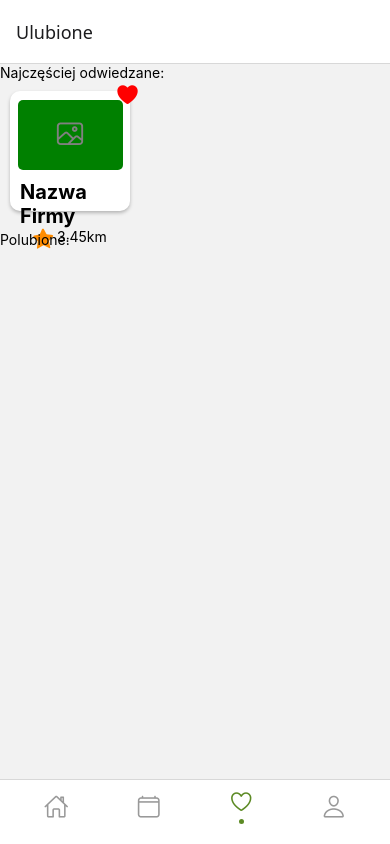
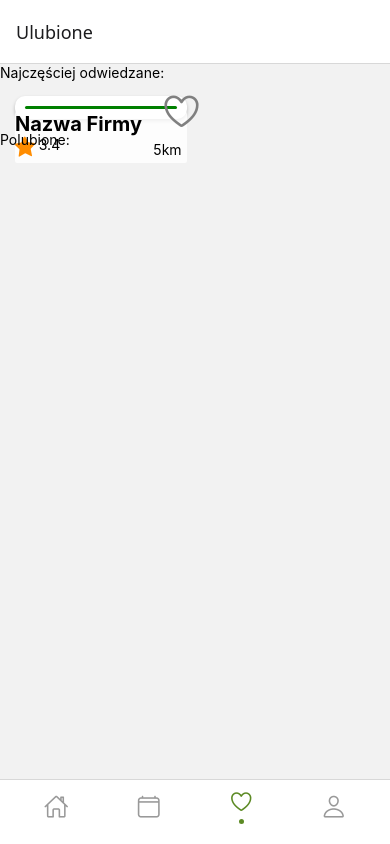
Before and after one commit to weronikaskowron1/Inzynierka, a React Native app: screen /Ulubione in a window 390 px wide. Built offline with nearby package versions, Linux system fonts and the light colour scheme.

Commit message:
działajacy profil firmy

```diff
--- a/App.tsx
+++ b/App.tsx
@@ -4,6 +4,7 @@ import { StyleSheet, Text, View } from 'react-native';
 
 import { useNavigation, NavigationContainer } from '@react-navigation/native';
 import { createNativeStackNavigator } from '@react-navigation/native-stack';
+import { useSafeAreaInsets, SafeAreaProvider } from 'react-native-safe-area-context';
 
 import { Button } from '@react-navigation/elements';
 
@@ -13,9 +14,11 @@ import Nawigator from './Komponenty/Nawigator.tsx'
 
 const Stack = createNativeStackNavigator();
 
+
 function RootStack() {
+  const insets = useSafeAreaInsets();
   return (
-
+    <View style={{backgroundColor: 'white', paddingBottom: insets.bottom, height: '100%', width: '100%'}}>
     <Stack.Navigator
      screenOptions={{
             headerShown: false,
@@ -33,16 +36,18 @@ function RootStack() {
         options={{ title: 'Logowanie' }}
         />
      </Stack.Navigator>
+     </View>
   );
 }
 
 
 export default function App() {
   return (
-    <NavigationContainer>
-       <RootStack />
-    </NavigationContainer>
-
+    <SafeAreaProvider>
+        <NavigationContainer>
+           <RootStack />
+        </NavigationContainer>
+    </SafeAreaProvider>
 
 
   );
--- a/Strony/Ulubione.tsx
+++ b/Strony/Ulubione.tsx
@@ -2,38 +2,49 @@ import { StyleSheet, Text, View, ScrollView, Pressable } from 'react-native';
 import { Button } from '@react-navigation/elements';
 import { useNavigation } from '@react-navigation/native';
 import {Ionicons, Fontisto} from '@expo/vector-icons';
-import { useState } from 'react';
+import { useState, useEffect } from 'react';
 
 
 function ProfilFirmy({nazwaFirmy, idFirmy, profiloweFirmy, ocenaFirmy, polubione, odleglosc}) {
     const [czyPolubione, setPolubione] = useState(polubione);
+    useEffect(() => {
+      setPolubione(polubione);
+    }, [polubione]);
     return (
         <View style={styles.containerFirma}>
-            <Pressable style={styles.polubione} onPress={() => setPolubione(!polubione)}>
-              {polubione ? (
-                <Ionicons name="heart" style={styles.serduszko} size={25} />
+            <Pressable style={styles.polubione} onPress={() => setPolubione(prev => !prev)}>
+              {czyPolubione ? (
+                  <>
+                  <View style={{alignItems: 'center', justifyContent: 'center'}}>
+                   <Ionicons name="heart" style={styles.serduszko} size={35} />
+                   <Ionicons name="heart" style={styles.serduszko_back} size={42}/>
+                   </View>
+                </>
               ) : (
-                <Ionicons name="heart-outline" style={styles.serduszko} size={25} />
+                <Ionicons name="heart-outline" style={styles.serduszko_blank} size={42} />
               )}
             </Pressable>
             <View style={styles.Stopka}>
-                <View style={{flexDirection: 'row', justifyContent: 'center', alignItems: 'center', marginBottom: 10, marginTop: 45, width: 105, height: 70, backgroundColor: 'green', borderRadius: 5, overflow: 'hidden'}}>
+                <View style={{flexDirection: 'row', justifyContent: 'center', alignItems: 'center', marginBottom: 0,
+                     width: '100%', height: '100%', backgroundColor: 'green', borderRadius: 5, overflow: 'hidden'}}>
                 {profiloweFirmy ? (
                   <Image
                     source={{ uri: {profiloweFirmy} }}
-                    style={{ width: 100, height: 100 }}
+                    style={{ width: '100%', height: '100%' }}
                   />
                 ) : (
-                  <Ionicons name="image-outline" size={30} color="gray" />
+                  <Ionicons name="image-outline" size={30} color="gray" style={{ position: 'absolute', top: '20%'}} />
                 )}
                 </View>
+                <View style={{backgroundColor: 'rgba(255, 255, 255, 0.8)',borderRadius: 2, position: 'absolute', top:'70%', width: '100%'}}>
                 <Text style={styles.nazwaFirmy}>{nazwaFirmy}</Text>
                 <View style={{flexDirection: 'row', justifyContent: 'space-between'}}>
                 <View style={{flexDirection: 'row'}}>
                     <Fontisto name="star" style={styles.ocenaFirmy}></Fontisto>
                     <Text> {ocenaFirmy}</Text>
                 </View>
-                <Text size={20}>{odleglosc}</Text>
+                <Text size={20} style={{padding: 5}}>{odleglosc}</Text>
+                </View>
                 </View>
             </View>
         </View>
@@ -46,7 +57,7 @@ function Ulubione() {
     <ScrollView style={styles.container} contentContainerStyle={{ flexGrow: 1 }}>
       <Text>Najczęściej odwiedzane:</Text>
       <View style={{ flexDirection: 'row' }}>
-      <ProfilFirmy nazwaFirmy="Nazwa Firmy" idFirmy={1} profiloweFirmy="" ocenaFirmy={3.4} polubione={true} odleglosc="5km"/>
+      <ProfilFirmy nazwaFirmy="Nazwa Firmy" idFirmy={1} profiloweFirmy="" ocenaFirmy={3.4} polubione={false} odleglosc="5km"/>
       </View>
       <Text>Polubione:</Text>
     </ScrollView>
@@ -58,8 +69,8 @@ const styles = StyleSheet.create({
     flex: 1
   },
   containerFirma: {
-    width: 150,
-    height: 150
+    width: '55%',
+    height: '45%'
     },
   button: {
     alignItems: 'center',
@@ -77,11 +88,23 @@ const styles = StyleSheet.create({
   serduszko: {
       color: 'red',
       margin: 0,
+      position: 'absolute',
+      zIndex: 2
+      },
+  serduszko_back: {
+      color: 'white',
+      margin: 0,
+      zIndex: 1
+      },
+  serduszko_blank: {
+      color: 'gray',
+      margin: 0,
+      zIndex: 1
       },
   polubione: {
     position: 'absolute',
-    top: 0,
-    right: 10,
+    top: 7,
+    right: 12,
     zIndex: 1,
       },
   ocenaFirmy: {
@@ -94,11 +117,11 @@ const styles = StyleSheet.create({
     fontWeight: 'bold',
   },
   Stopka: {
-      width: 120,
-      height: 120,
+      width: '80%',
+      height: '100%',
       backgroundColor: 'white',
           padding: 10,
-          margin: 10,
+          margin: 15,
           alignItems: 'center',
           justifyContent: 'center',
           borderRadius: 10,
```
Also changed, not shown: 1 other file (tests, documents, lock files or other folders).
